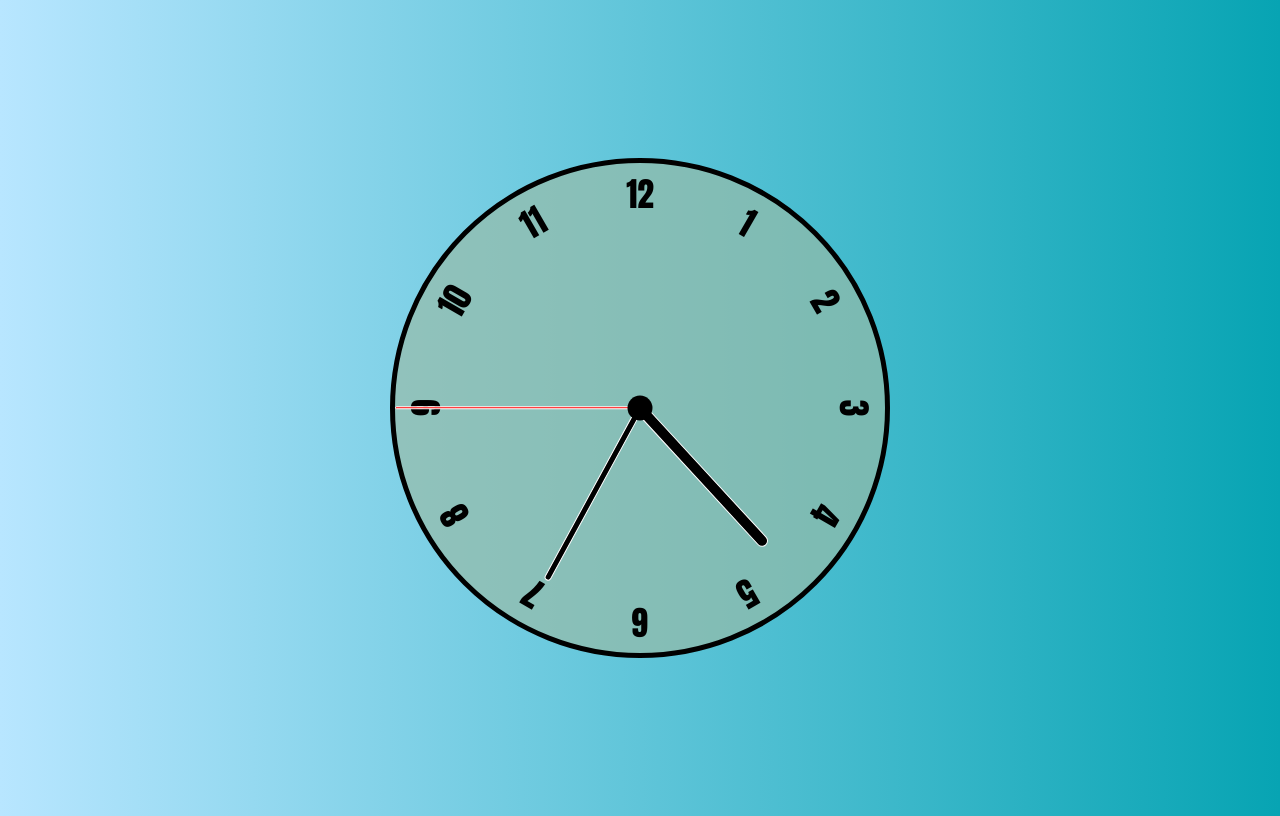
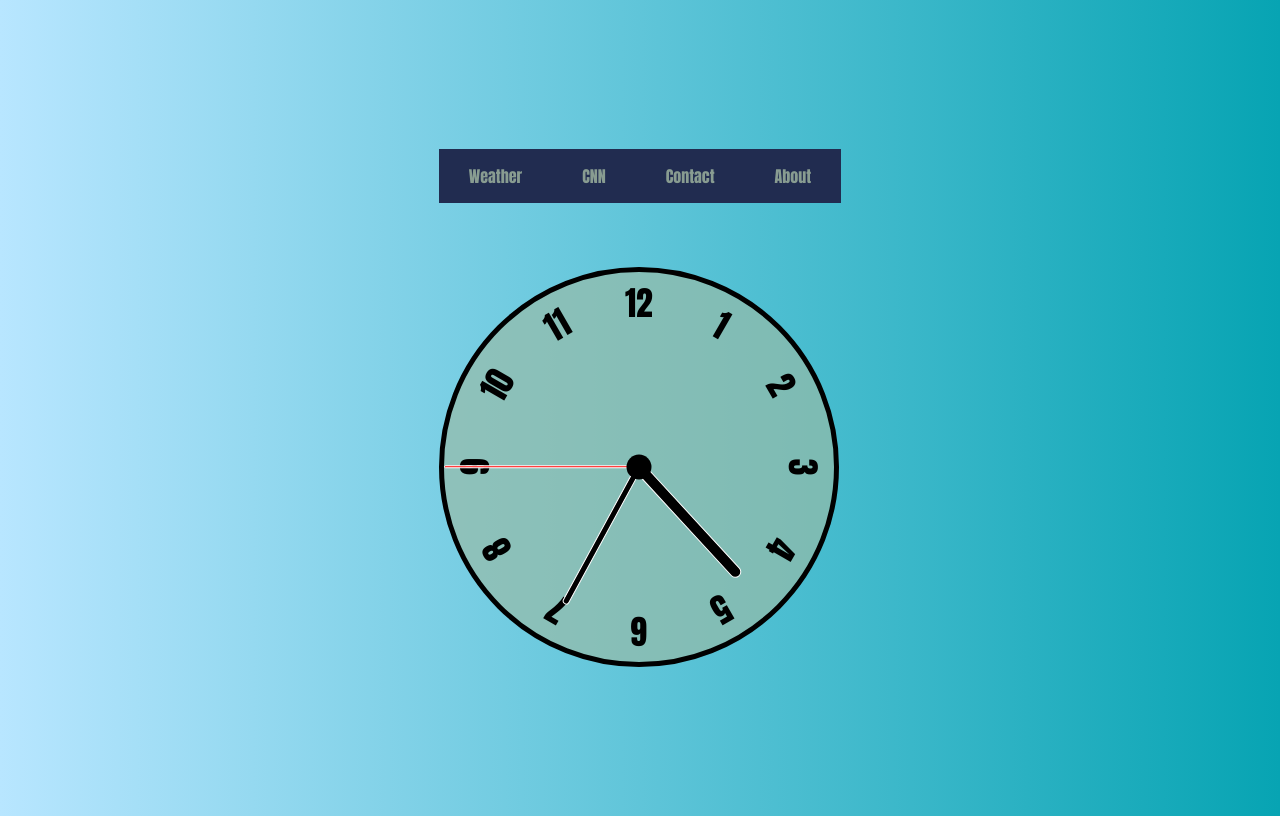
Before and after one commit to KevinEstes/Javascript-Analog-Clock, a plain HTML site: page index.html in a window 1280 px wide. Drawn offline with Linux system fonts and the light colour scheme.

Commit message:
Added Nav Bar with links

```diff
--- a/index.html
+++ b/index.html
@@ -8,6 +8,19 @@
    <script defer src="script.js"></script>
    <title>Clock</title>
  </head>
+ <div class="container">
+   <body style="background-color: rgb(192, 201, 201)">
+   <div class="nav">
+  <ul>
+    <li><a href="https://www.weather.gov">Weather</a></li>
+    <li><a href="https://www.cnn.com">CNN</a></li>
+    <li><a href="https://www.linkedin.com/in/esteskevin">Contact</a></li>
+    <li><a href="files/Kevin Estes_Resume_2021.pdf">About</a></li>
+  </ul>
+ </div>
+ <p></p>
+ <br>
+ <br>
  <body>
    <div class="clock">
      <div class="hand hour" data-hour-hand></div>
--- a/styles.css
+++ b/styles.css
@@ -13,8 +13,8 @@ overflow: hidden;
   }
 
 .clock {
-    width: 500px;
-   height: 500px;
+   width: 400px;
+   height: 400px;
    background-color: rgba(153, 187, 166, 0.658);
    border-radius: 50%;
    border: 5px solid black;
@@ -92,3 +92,28 @@ transform: translateX(-50%) rotate(calc(var(--rotation)*1deg));
     height: 38%;
     background-color: black;
   }
+
+  ul {
+    list-style-type: none;
+    margin: 0px;
+    padding: 0px;
+    overflow: hidden;
+    background-color: rgb(33, 44, 80);
+  }
+
+  li {
+    float: left;
+  }
+
+  li a {
+    display: block;
+    color: rgb(136, 156, 145);
+    text-align: center;
+    padding: 15px 30px ;
+    text-decoration: none;
+  }
+
+  /* Change the link color to #111 (black) on hover */
+  li a:hover {
+    background-color: #111;
+  }
```
Also changed, not shown: resume.html (added, +16 -0 lines), 1 other file. Lines whose indentation alone changed are shown as unchanged.
